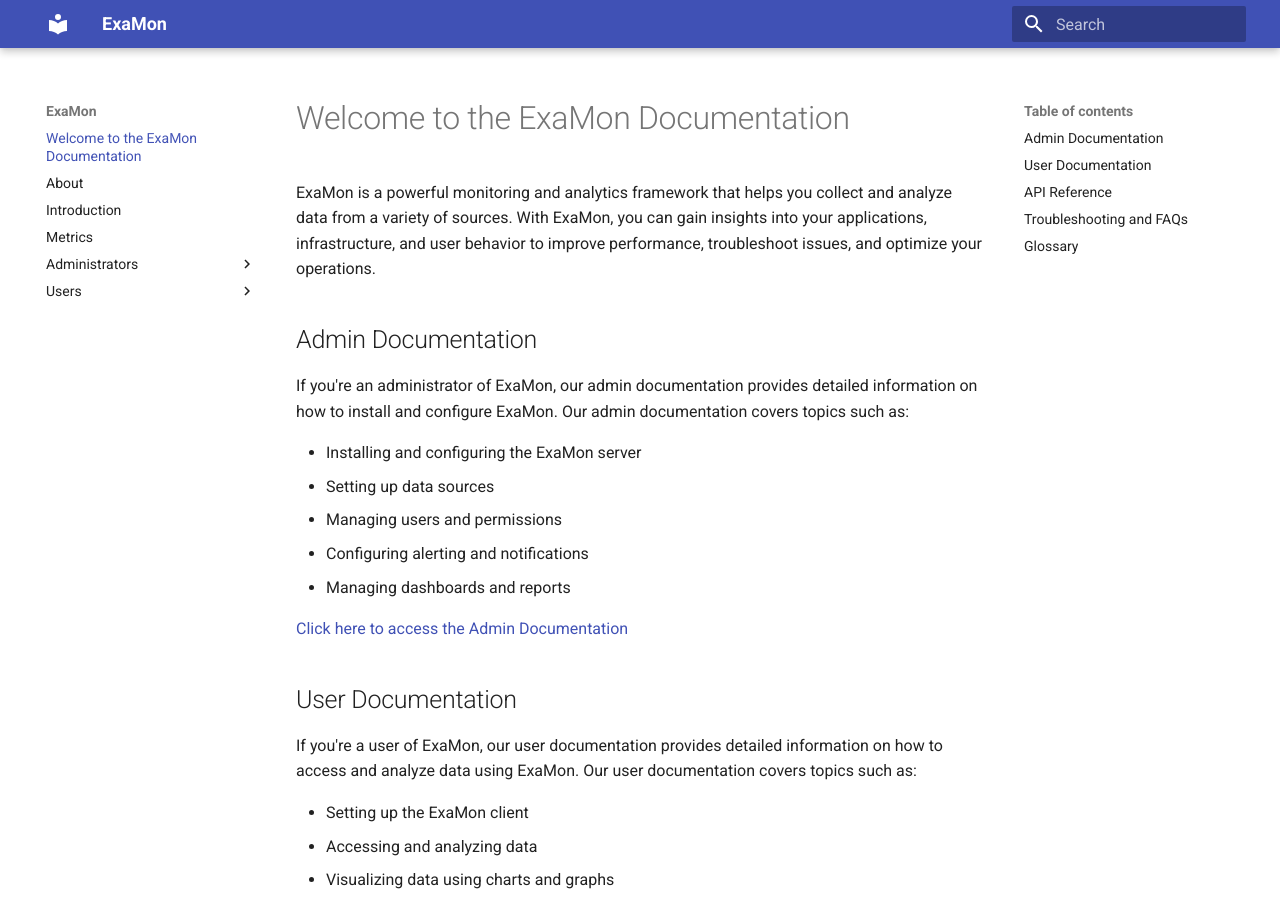
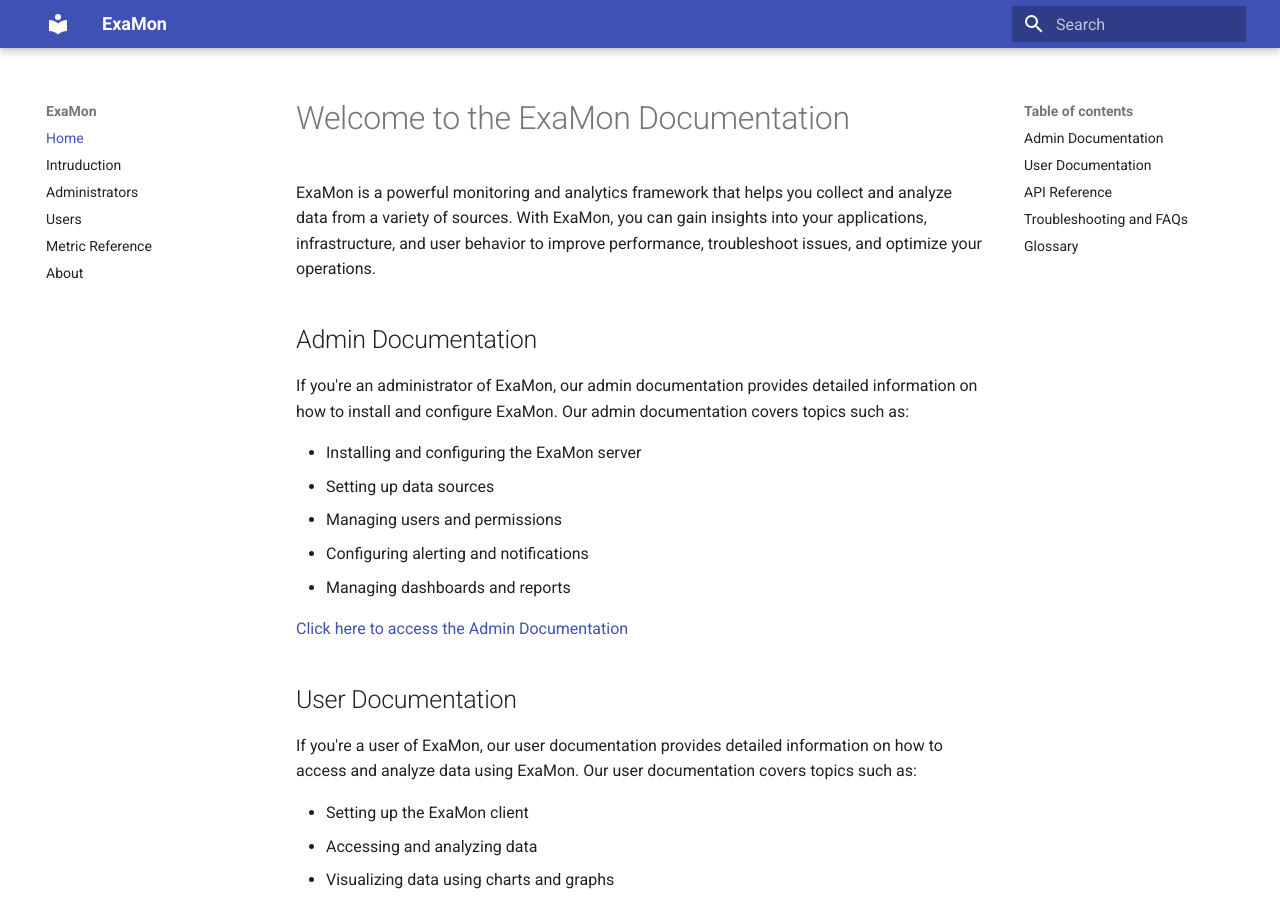
Before and after one commit to fbeneventi/examon-docs-mkd, an MkDocs documentation site: the page built from docs/index.md, in a window 1280 px wide and 900 px high. Built offline with MkDocs 1.6.1 and Material for MkDocs 9.7.7, drawn with Linux system fonts in a browser that asks for light colours; some of the changed lines change nothing that is shown.

Commit message:
edited nav

```diff
--- a/mkdocs.yml
+++ b/mkdocs.yml
@@ -11,3 +11,10 @@ markdown_extensions:
   - pymdownx.superfences
   - pymdownx.inlinehilite
   - pymdownx.tabbed
+nav:
+    - Home: "index.md"
+    - Intruduction: "Introduction.md"
+    - Administrators: "Administrators"
+    - Users: "Users"
+    - Metric Reference: "Metric_reference.md"
+    - About: "About.md"
```
